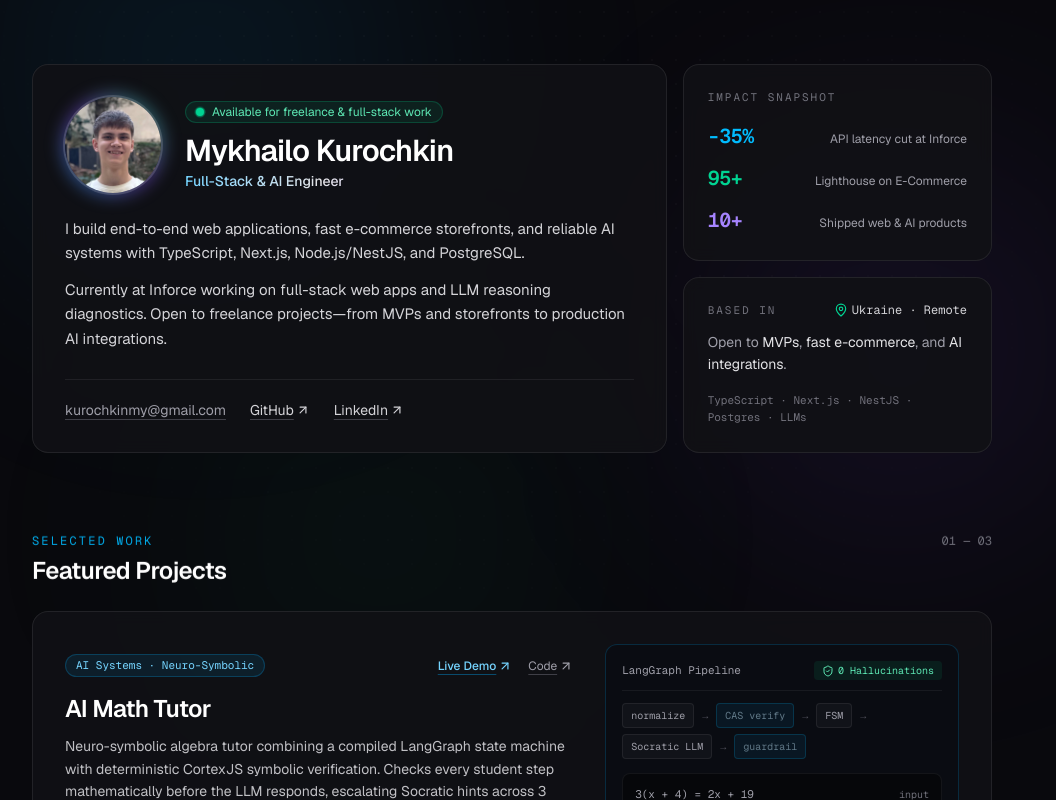
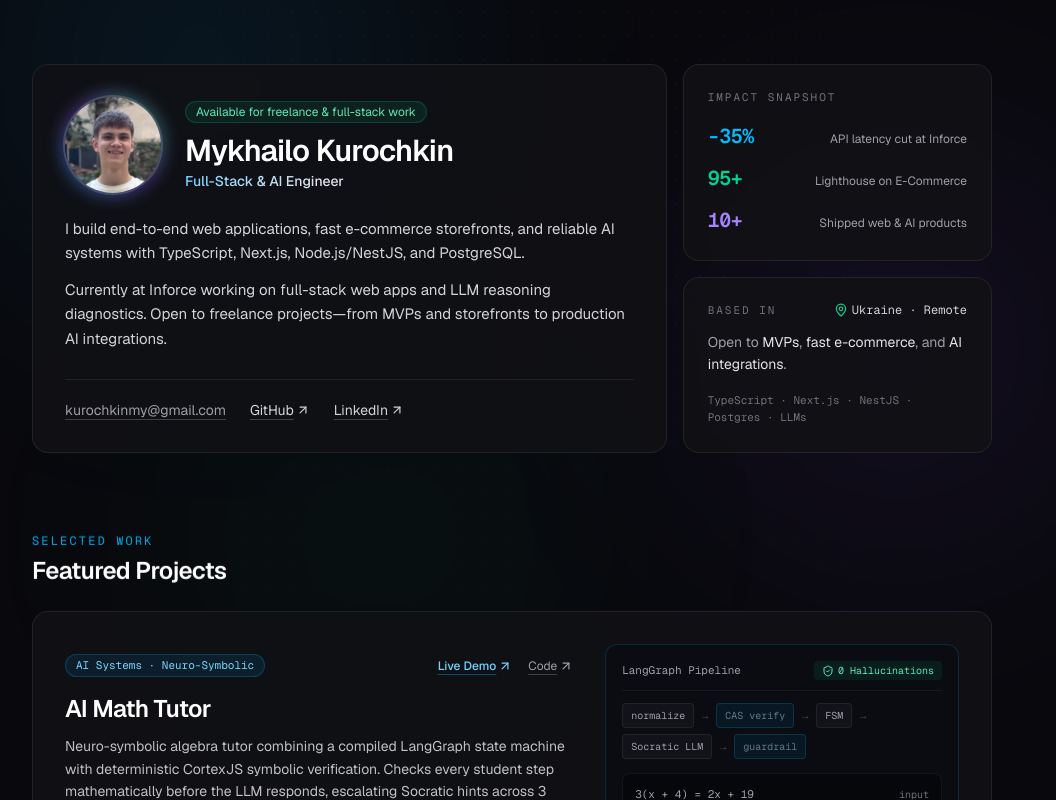
Before and after one commit to mykhailokurochkin/portfolio, a Next.js app: page / in a window 1280 px wide. Shown: the top 800 px of the page, without its empty margins (128-1184 px from the left). Built offline with nearby package versions, Linux system fonts and the light colour scheme.

Commit message:
ui: remove 01-03 counter and status pulse dot

```diff
--- a/src/app/page.tsx
+++ b/src/app/page.tsx
@@ -72,11 +72,7 @@ export default function HomePage() {
               </div>
 
               <div>
-                <div className="inline-flex items-center gap-2 rounded-full border border-emerald-500/25 bg-emerald-500/10 px-2.5 py-0.5 text-xs text-emerald-300">
-                  <span className="relative flex h-2 w-2">
-                    <span className="absolute inline-flex h-full w-full animate-ping rounded-full bg-emerald-400 opacity-75" />
-                    <span className="relative inline-flex h-2 w-2 rounded-full bg-emerald-400" />
-                  </span>
+                <div className="inline-flex items-center rounded-full border border-emerald-500/25 bg-emerald-500/10 px-2.5 py-0.5 text-xs text-emerald-300">
                   {PROFILE.status}
                 </div>
 
@@ -171,7 +167,6 @@ export default function HomePage() {
         {/* SELECTED WORK */}
         <section className="mt-16 sm:mt-20">
           <Reveal>
-            <div className="flex items-baseline justify-between">
             <div>
               <p className="font-mono text-xs uppercase tracking-[0.18em] text-sky-400/90">
                 Selected Work
@@ -179,10 +174,6 @@ export default function HomePage() {
               <h2 className="mt-1.5 text-2xl font-semibold tracking-tight text-white">
                 Featured Projects
               </h2>
-              </div>
-              <span className="hidden font-mono text-xs text-zinc-500 sm:inline">
-                01 — 03
-              </span>
             </div>
           </Reveal>
 
```
Lines whose indentation alone changed are shown as unchanged.
